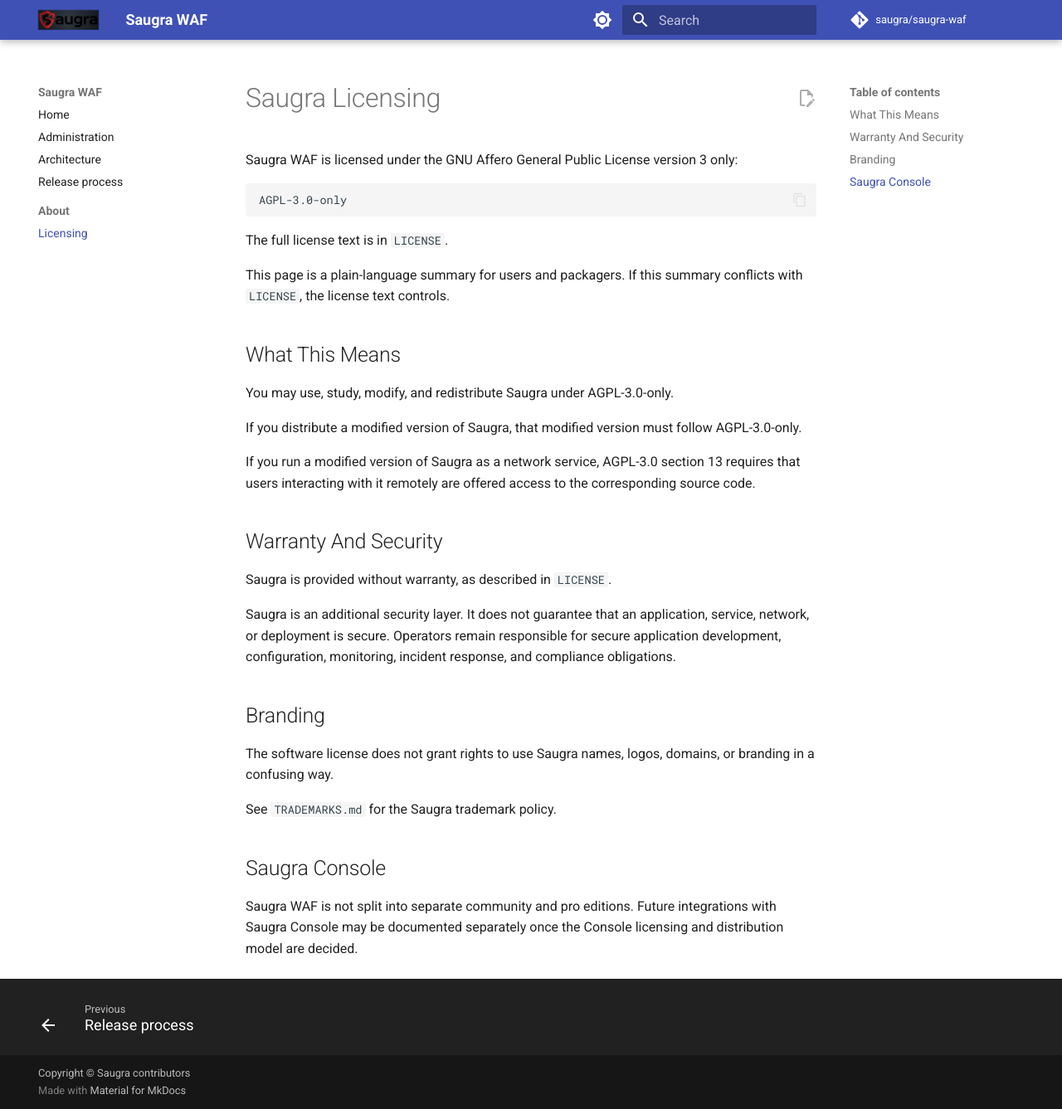
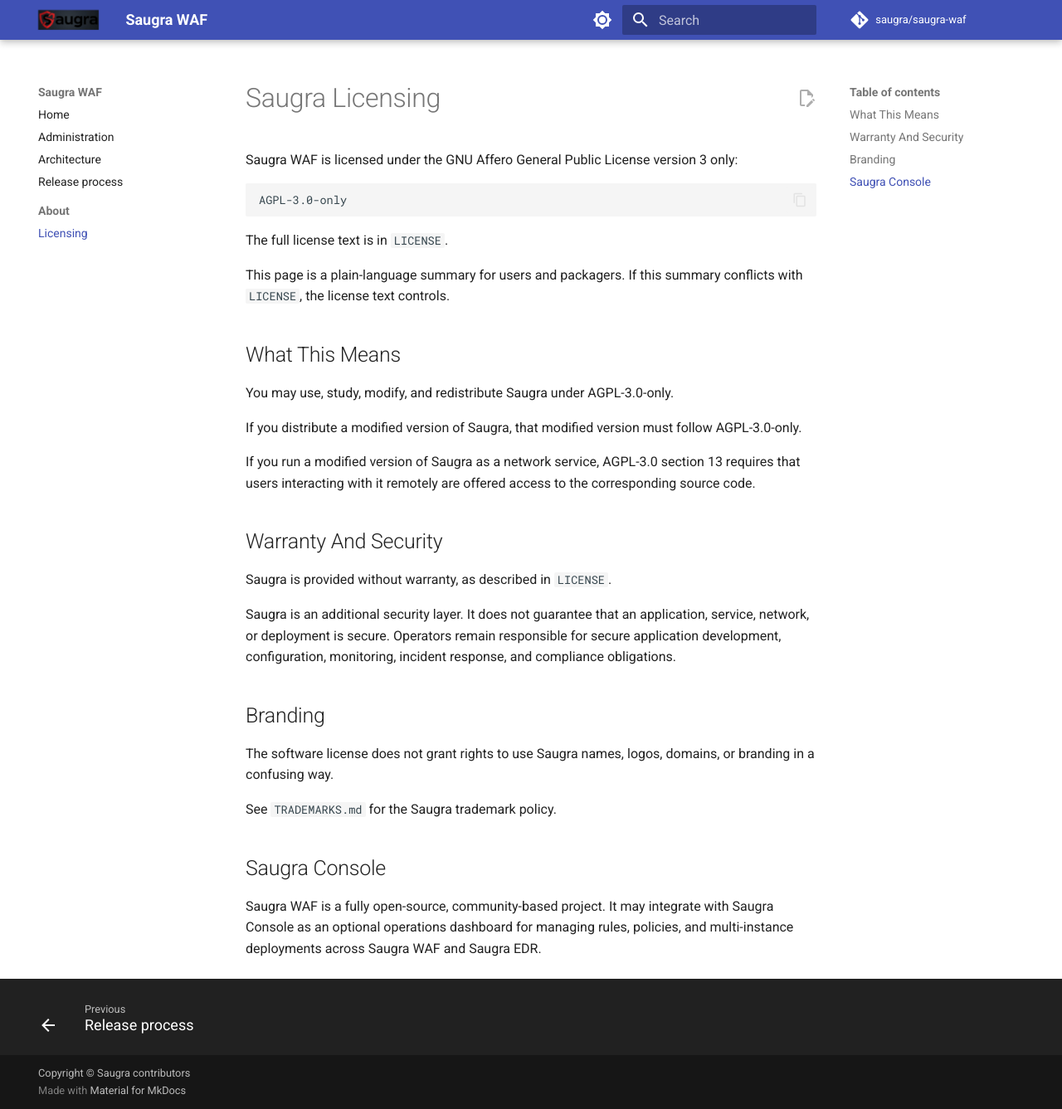
Before and after one commit to saugra/saugra-waf, an MkDocs documentation site: the page built from docs/LICENSING.md, in a window 1280 px wide and 1337 px high. Shown: the whole window at 83% size. Built offline with MkDocs 1.6.1 and Material for MkDocs 9.7.7, drawn with Linux system fonts in a browser that asks for light colours; comment, search, counter and statistics services are not loaded.

Commit message:
docs: clarify console integration wording

```diff
--- a/docs/LICENSING.md
+++ b/docs/LICENSING.md
@@ -41,6 +41,6 @@
 
 ## Saugra Console
 
-Saugra WAF is not split into separate community and pro editions. Future
-integrations with Saugra Console may be documented separately once the Console
-licensing and distribution model are decided.
+Saugra WAF is a fully open-source, community-based project. It may integrate
+with Saugra Console as an optional operations dashboard for managing rules,
+policies, and multi-instance deployments across Saugra WAF and Saugra EDR.
```
Also changed, not shown: README.md (+3 -3 lines).
